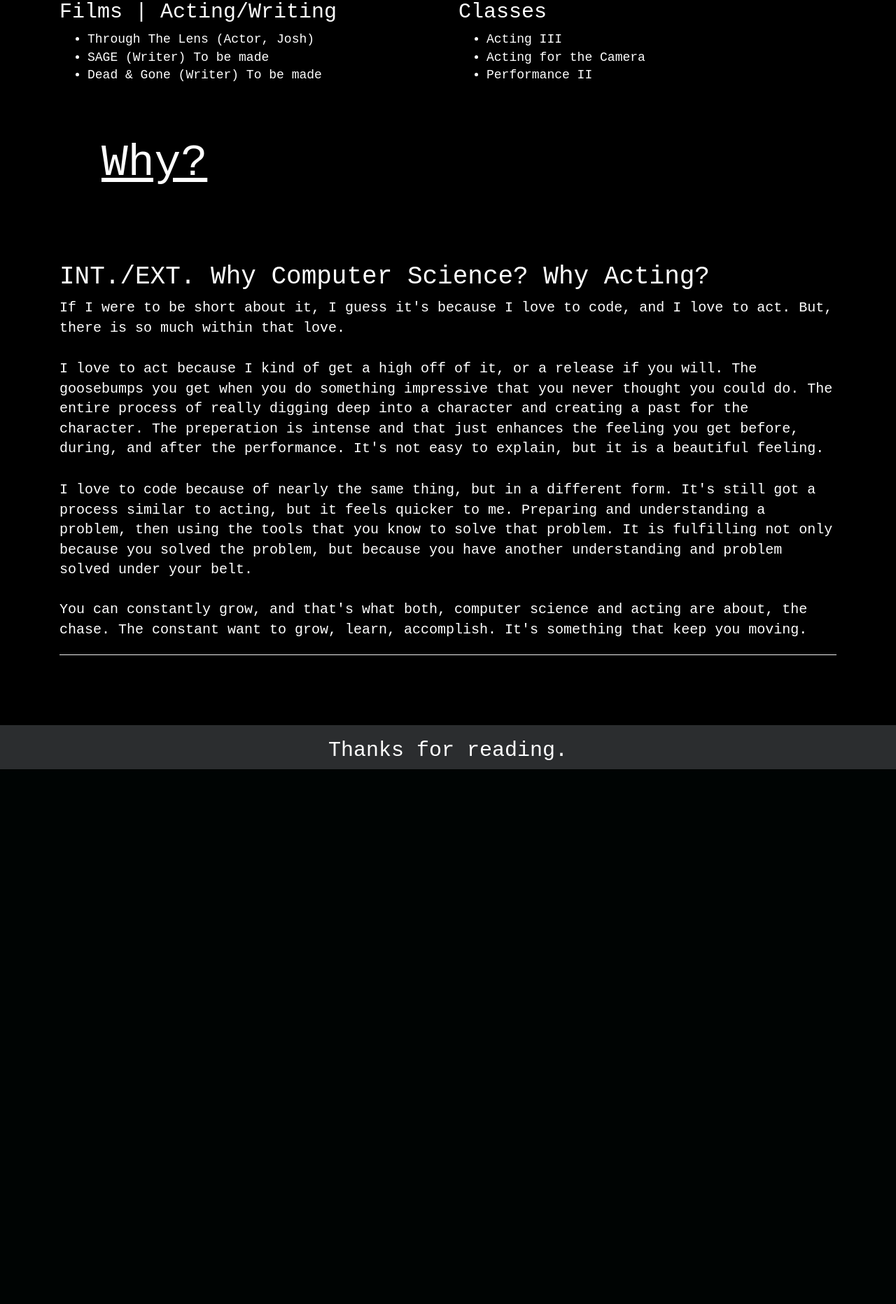
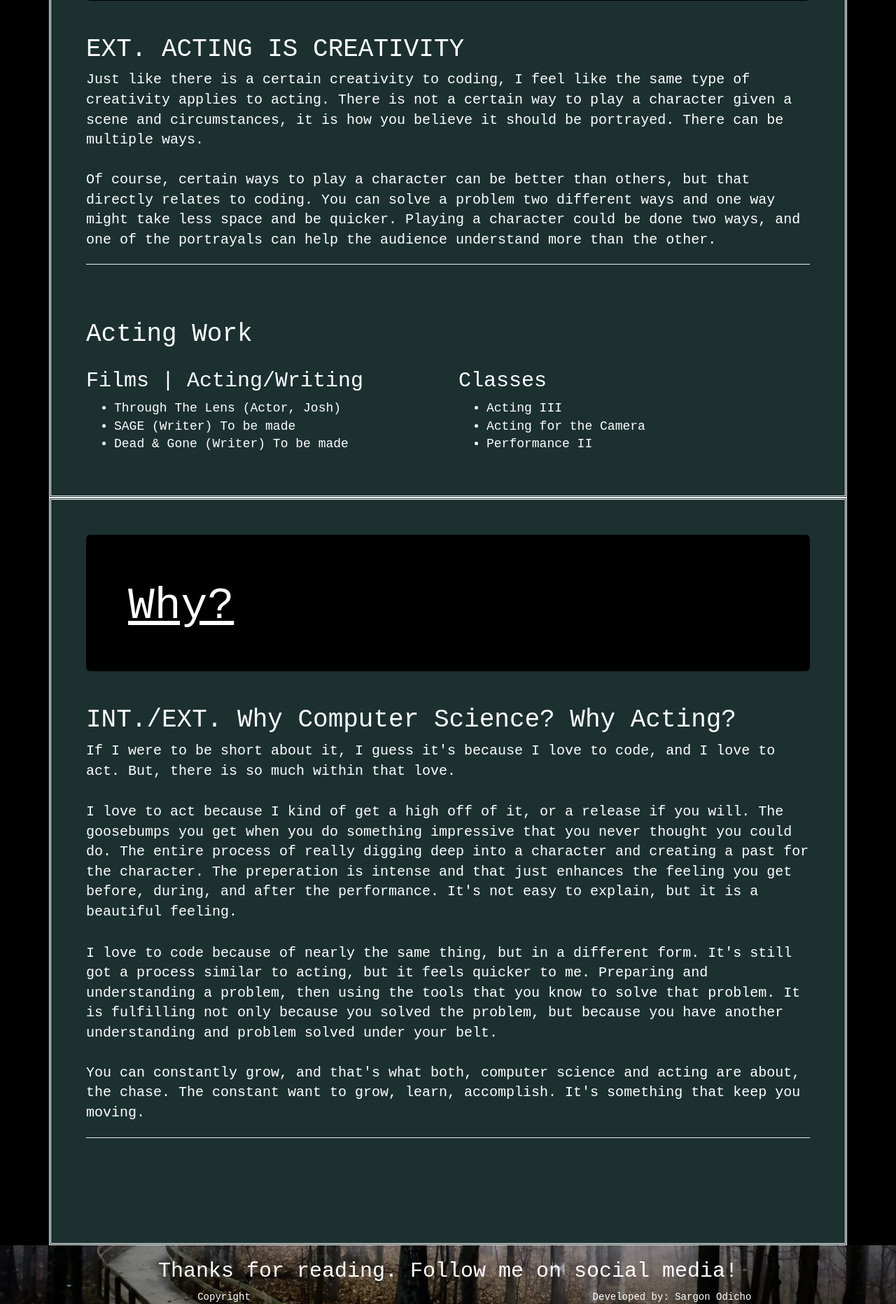
Before and after one commit to sodicho/Webpage, a Flask app: page / in a window 1280 px wide. Shown: the part 2439-4302 px from the top of the page at 70% size. Before the commit the page ends 3538 px from the top, so only its background shows below. Run offline with Flask 2, Linux system fonts and the light colour scheme; some libraries are stand-ins or nearby versions; some web fonts are replaced.

Commit message:
Brushing up layout and content

```diff
--- a/static/home.css
+++ b/static/home.css
@@ -2,6 +2,7 @@
 .container{
 	background-color: transparent;
 	color: #fff;
+  padding: 50px;
 
 }
 .creativity{
@@ -11,12 +12,12 @@
 
 }
 
-@media (max-width: 500px){
+@media (max-width: 1000px){
       .ml12{
         font-size:50px !important;
       }
 
-    }
+  }
 
 .showing{
   z-index: 1;
@@ -86,7 +87,17 @@
 }
 
 
-.list-group{
-  color: #000 !important;
+  .list-group{
+    color: #000 !important;
+  }
+
+#footer{
+  background-image: url('/static/Rand_back.jpeg');
+  padding-top:1px;
+  height: 100vh;
+  background-position: center;
+  background-repeat: no-repeat;
+  background-size: cover;
+  z-index: -1 !important;
 
 }
--- a/static/layout.css
+++ b/static/layout.css
@@ -30,30 +30,34 @@
 		}
 
 		.navbar.scrolled {
-			background-color: #2B2D2F !important;
-			transition: all .2s ease-in;
+			background-color: rgb(60, 70, 70) !important;
+			transition: all .2s ease-in
 		}
 
-		/*.navbar.  {
-			color:#000 !important;
-		}*/
 
-
-
-		@media (min-width: 768px) {
+		@media (max-width: 1000px) {
 		  .navbar-nav > li > a {
 		    /* (80px - line-height of 27px) / 2 = 26.5px */
 		    padding-top: 26.5px;
 		    padding-bottom: 26.5px;
 		    line-height: 27px;
 		  }
+
 		}
 
-		@media (max-width: 500px){
+		@media (max-width: 768px){
+
 			.navbar-collapse{
 				background-color: #000 !important;
+
 			}
 
+		}
+
+		@media (max-width: 768px){
+			.sidenav{
+		  	display: none !important;
+		  }
 		}
 
 		/*nav a:hover{
--- a/templates/home.html
+++ b/templates/home.html
@@ -26,10 +26,17 @@
 
 
 
-	<div class="container">
+	<div class="container" style= 'background-color:rgba(47, 79, 79, 0.61) !important;border-style: double !important; border-color: #fff '>
 		<div class ="jumbotron" id='CS' style="background-color: #000 !important;font-family: Courier New, monospace;">
-			<h1><u>Coding</u></h1>
+			<div class='row'>
+      <div class='col-sm-6'>
+        <h1><u>Coding</u></h1>
         </div>
+        <div class='col-sm-6'>
+         <img src ='https://media0.giphy.com/media/26tn33aiTi1jkl6H6/200.gif'>
+          </div>
+      </div>
+    </div>
 			<div class='row'>
 				<div class ='col-sm-12' style="text-align:left;">
 					<h1> INT. CODING IS CREATIVITY </h1>
@@ -45,7 +52,7 @@
 			</div>
             <br>
             <br>
-            <h1 style='font-size:46px'> Coding Work </h1>
+            <h1> Coding Work </h1>
             <div class='row'>
                 <div class ='col-sm-6'>
                     <h2> Side/School Projects </h2>
@@ -73,11 +80,16 @@
             </div>
 
     </div>
-    <br>
-    <br>
-    <div class="container">
+    <div class="container" style = 'background-color:rgba(47, 79, 79, 0.61) !important;border-style: double !important; border-color: #fff '>
         <div class ="jumbotron" id='act' style="background-color: #000 !important;font-family: Courier New, monospace;">
-            <h1><u>Acting</u></h1>
+          <div class='row'>
+            <div class='col-sm-6'>
+              <h1><u>Acting</u></h1>
+              </div>
+              <div class='col-sm-6'>
+               <img src ='https://i.pinimg.com/originals/5b/ae/e8/5baee8498c5289a20332096c4cab6e4b.gif'>
+                </div>
+            </div>
         </div>
             <div class='row'>
                 <div class ='col-sm-12' style="text-align:left;">
@@ -88,7 +100,7 @@
             </div>
             <br>
             <br>
-            <h1 style='font-size:46px'> Acting Work </h1>
+            <h1> Acting Work </h1>
             <div class='row'>
                 <div class ='col-sm-6'>
                     <h2> Films | Acting/Writing </h2>
@@ -109,7 +121,7 @@
                 </div>
                 </div>
         </div>
-        <div class="container">
+        <div class="container" style = 'background-color:rgba(47, 79, 79, 0.61) !important;border-style: double !important; border-color: #fff '>
     <div class ="jumbotron" id='why' style="background-color: #000 !important;font-family: Courier New, monospace;">
       <h1><u>Why?</u></h1>
         </div>
@@ -134,9 +146,18 @@
         <div class='container-fluid' id='footer' style = 'background-color: #2B2D2F; height:auto !important; color:#fff;'>
             <div class='row'>
                 <div class ='col-sm'>
-                    <h2> Thanks for reading.</h2>
+                    <h2> Thanks for reading. Follow me on social media!</h2>
                 </div>
                 </div>
+
+              <div class='row'>
+                <div class ='col-sm'>
+                  Copyright
+                </div>
+                <div class ='col-sm'>
+                  Developed by: Sargon Odicho
+                </div>
+            </div>
             </div>
 
         </div>
--- a/templates/layout.html
+++ b/templates/layout.html
@@ -2,21 +2,18 @@
 <!--Tying pages together-->
 <html lang="en">
 <head>
+  <script src="https://ajax.googleapis.com/ajax/libs/jquery/3.3.1/jquery.min.js"></script>
+    <script src="https://maxcdn.bootstrapcdn.com/bootstrap/3.3.7/js/bootstrap.min.js"></script>
+    <script src="https://code.jquery.com/jquery-3.3.1.slim.min.js" integrity="sha384-q8i/X+965DzO0rT7abK41JStQIAqVgRVzpbzo5smXKp4YfRvH+8abtTE1Pi6jizo" crossorigin="anonymous"></script>
+    <script src="https://cdnjs.cloudflare.com/ajax/libs/popper.js/1.14.3/umd/popper.min.js" integrity="sha384-ZMP7rVo3mIykV+2+9J3UJ46jBk0WLaUAdn689aCwoqbBJiSnjAK/l8WvCWPIPm49" crossorigin="anonymous"></script>
+    <script src="https://stackpath.bootstrapcdn.com/bootstrap/4.1.3/js/bootstrap.min.js" integrity="sha384-ChfqqxuZUCnJSK3+MXmPNIyE6ZbWh2IMqE241rYiqJxyMiZ6OW/JmZQ5stwEULTy" crossorigin="anonymous"></script>
 	<meta charset ="UTF-8">
 	<meta name="viewport" content="width=device-width, initial-scale=1, shrink-to-fit=no">
 	<link rel="stylesheet" href="https://cdnjs.cloudflare.com/ajax/libs/font-awesome/4.7.0/css/font-awesome.min.css">
 	<link rel="stylesheet" href="https://stackpath.bootstrapcdn.com/bootstrap/4.1.3/css/bootstrap.min.css" integrity="sha384-MCw98/SFnGE8fJT3GXwEOngsV7Zt27NXFoaoApmYm81iuXoPkFOJwJ8ERdknLPMO" crossorigin="anonymous">
 	<link rel="stylesheet" href="http://maxcdn.bootstrapcdn.com/bootstrap/3.3.4/css/bootstrap.min.css">
-    <link rel="stylesheet" type="text/css" href="{{ url_for('static', filename='homepage.css') }}">
-    <link rel="stylesheet" type="text/css" href="{{ url_for('static', filename='style.css') }}">
     <link href="https://fonts.googleapis.com/css?family=Charmonman" rel="stylesheet">
     <link href="https://fonts.googleapis.com/css?family=Poppins" rel="stylesheet">
-
- 	<script src="https://ajax.googleapis.com/ajax/libs/jquery/3.3.1/jquery.min.js"></script>
-    <script src="https://maxcdn.bootstrapcdn.com/bootstrap/3.3.7/js/bootstrap.min.js"></script>
-    <script src="https://code.jquery.com/jquery-3.3.1.slim.min.js" integrity="sha384-q8i/X+965DzO0rT7abK41JStQIAqVgRVzpbzo5smXKp4YfRvH+8abtTE1Pi6jizo" crossorigin="anonymous"></script>
-    <script src="https://cdnjs.cloudflare.com/ajax/libs/popper.js/1.14.3/umd/popper.min.js" integrity="sha384-ZMP7rVo3mIykV+2+9J3UJ46jBk0WLaUAdn689aCwoqbBJiSnjAK/l8WvCWPIPm49" crossorigin="anonymous"></script>
-    <script src="https://stackpath.bootstrapcdn.com/bootstrap/4.1.3/js/bootstrap.min.js" integrity="sha384-ChfqqxuZUCnJSK3+MXmPNIyE6ZbWh2IMqE241rYiqJxyMiZ6OW/JmZQ5stwEULTy" crossorigin="anonymous"></script>
     <link rel="stylesheet" type="text/css" href="{{ url_for('static', filename='layout.css') }}">
     <link rel="stylesheet" type="text/css" href="{{ url_for('static', filename='home.css') }}">
 
@@ -28,7 +25,7 @@
 </head>
 <body>
 
-	<nav class="navbar navbar-expand-lg navbar-dark bg-dark">
+	<nav class="navbar navbar-expand-md navbar-dark bg-dark">
   <button  style="background-color:#000 !important;" class="navbar-toggler" type="button" data-toggle="collapse" data-target="#navbarText" aria-controls="navbarText" aria-expanded="false" aria-label="Toggle navigation">
     <span class="navbar-toggler-icon"></span>
   </button>
@@ -46,7 +43,6 @@
       <li class="nav-item" >
         <a class="navbar-brand" href="#why"style="font-weight:bold;">Why?</a>
       </li>
-
     </ul>
   </div>
 </nav>
```
